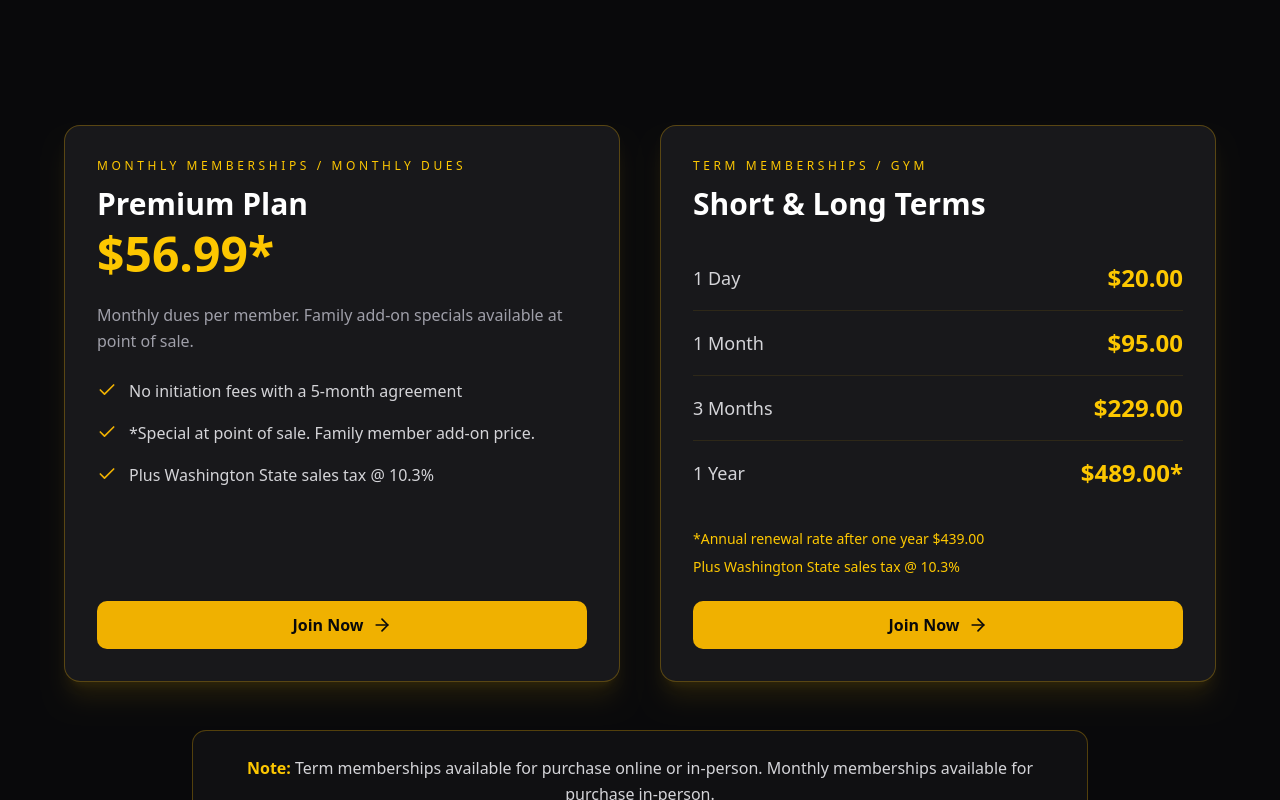
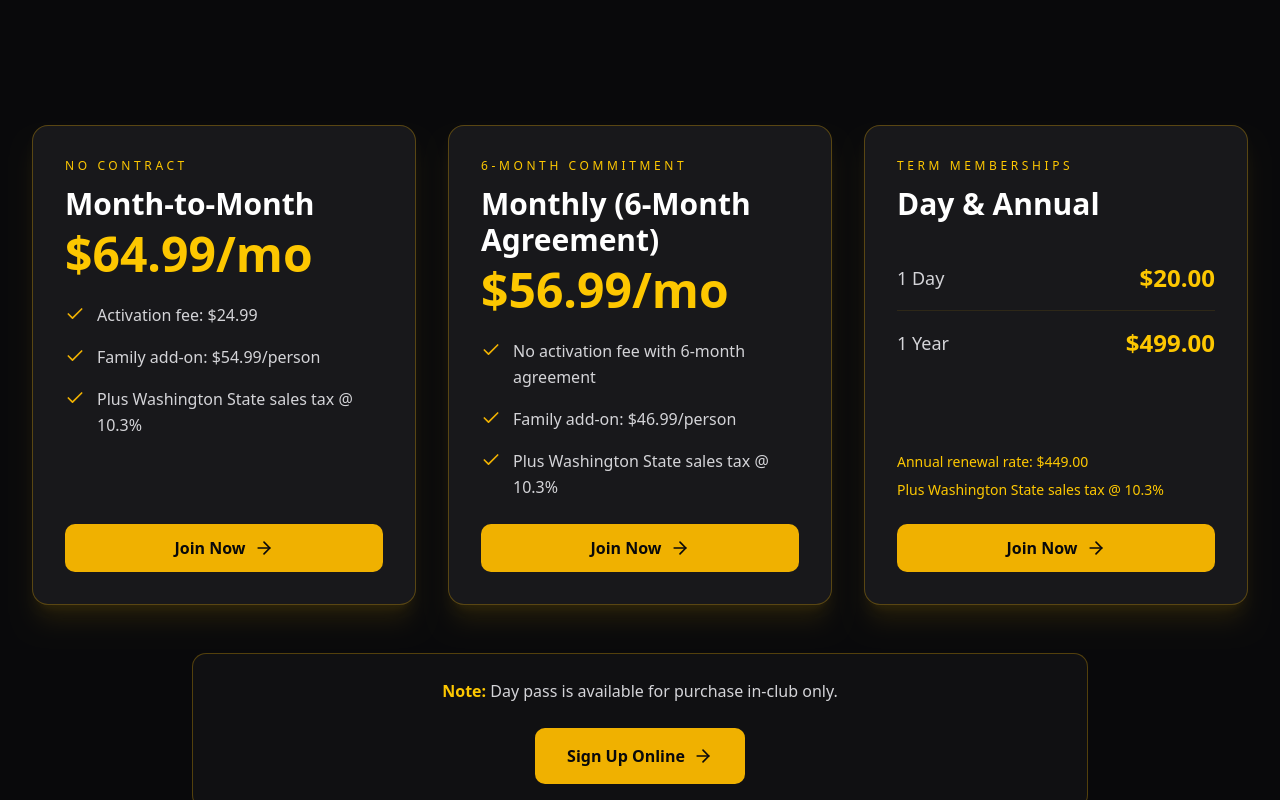
Before and after one commit to DrakeAlia/ironworks-gym, a Next.js app: page /membership in a window 1280 px wide. Shown: the part 1300-2100 px from the top of the page. Built offline with nearby package versions, Linux system fonts and the light colour scheme.

Commit message:
added another card and updated terms for membership page

```diff
--- a/app/membership/page.tsx
+++ b/app/membership/page.tsx
@@ -27,26 +27,35 @@ type PageProps = {
 };
 
 export default function Membership(_props: PageProps) {
-  const premiumPlan = {
-    title: "Premium Plan",
-    price: "$56.99*",
-    subtitle: "Monthly Memberships / Monthly Dues",
+  const monthToMonthPlan = {
+    title: "Month-to-Month",
+    price: "$64.99/mo",
+    subtitle: "No Contract",
     bullets: [
-      "No initiation fees with a 5-month agreement",
-      "*Special at point of sale. Family member add-on price.",
+      "Activation fee: $24.99",
+      "Family add-on: $54.99/person",
+      "Plus Washington State sales tax @ 10.3%",
+    ],
+  };
+
+  const fiveMonthPlan = {
+    title: "Monthly (6-Month Agreement)",
+    price: "$56.99/mo",
+    subtitle: "6-Month Commitment",
+    bullets: [
+      "No activation fee with 6-month agreement",
+      "Family add-on: $46.99/person",
       "Plus Washington State sales tax @ 10.3%",
     ],
   };
 
   const termMemberships = [
     { label: "1 Day", price: "$20.00" },
-    { label: "1 Month", price: "$95.00" },
-    { label: "3 Months", price: "$229.00" },
-    { label: "1 Year", price: "$489.00*" },
+    { label: "1 Year", price: "$499.00" },
   ];
 
   const termNotes = [
-    "*Annual renewal rate after one year $439.00",
+    "Annual renewal rate: $449.00",
     "Plus Washington State sales tax @ 10.3%",
   ];
 
@@ -54,17 +63,16 @@ export default function Membership(_props: PageProps) {
     {
       title: "Membership Pause Policy",
       content: [
-        "AFT (month-to-month) memberships can be paused for a maximum of two months and only once per membership.",
+        "Month-to-Month memberships can be paused for a maximum of two months and only once per membership.",
         "1-year term memberships can be paused for at least two months.",
-        "No pauses can be issued for 1- or 3-month term memberships.*",
+        "Monthly memberships can be paused after the agreement term is complete.",
       ],
     },
     {
       title: "Cancellation Policy",
       content: [
-        "AFT memberships: cancellation is accepted only if you either come in person and sign off on your membership card, or send a signed and dated handwritten letter stating your cancellation.",
-        "1-year term memberships can be cancelled in person or over the phone.",
-        "No cash refunds. Please retain confirmation of your cancellation request.",
+        "Month-to-Month memberships must be cancelled 7 days prior to the billing date.",
+        "Monthly memberships must be cancelled before the 20th of the current month.",
       ],
     },
   ];
@@ -190,9 +198,9 @@ export default function Membership(_props: PageProps) {
 
       {/* Pricing Plans */}
       <section className="py-24 px-4 sm:px-6 lg:px-8">
-        <div className="max-w-6xl mx-auto">
-          <div className="grid grid-cols-1 md:grid-cols-2 gap-8 md:gap-10 items-stretch">
-            {/* Premium Plan */}
+        <div className="max-w-7xl mx-auto">
+          <div className="grid grid-cols-1 sm:grid-cols-2 lg:grid-cols-3 gap-8 items-stretch">
+            {/* Month-to-Month Plan */}
             <motion.div
               initial={{ opacity: 0, y: 20 }}
               whileInView={{ opacity: 1, y: 0 }}
@@ -201,15 +209,44 @@ export default function Membership(_props: PageProps) {
               className="bg-zinc-900 border border-yellow-500/30 rounded-2xl p-6 sm:p-8 shadow-xl shadow-yellow-500/10 flex flex-col"
             >
               <p className="text-xs uppercase tracking-[0.3em] text-yellow-400 mb-3">
-                {premiumPlan.subtitle}
+                {monthToMonthPlan.subtitle}
               </p>
-              <h3 className="text-2xl sm:text-3xl font-bold text-white mb-2">{premiumPlan.title}</h3>
-              <p className="text-4xl sm:text-5xl font-extrabold text-yellow-400 mb-6">{premiumPlan.price}</p>
-              <p className="text-zinc-400 text-sm sm:text-base mb-6 leading-relaxed">
-                Monthly dues per member. Family add-on specials available at point of sale.
+              <h3 className="text-2xl sm:text-3xl font-bold text-white mb-2">{monthToMonthPlan.title}</h3>
+              <p className="text-3xl sm:text-4xl md:text-5xl font-extrabold text-yellow-400 mb-6">{monthToMonthPlan.price}</p>
+              <ul className="space-y-4 mb-6 flex-grow">
+                {monthToMonthPlan.bullets.map((item) => (
+                  <li key={item} className="flex items-start gap-3 text-sm sm:text-base text-zinc-300 leading-relaxed">
+                    <Check className="h-5 w-5 text-yellow-500 flex-shrink-0 mt-0.5" />
+                    <span>{item}</span>
+                  </li>
+                ))}
+              </ul>
+              <a
+                href="https://guru.gyminsight.com/join/sxmkOyeKqKn9xy8"
+                target="_blank"
+                rel="noopener noreferrer"
+                className="mt-auto inline-flex items-center justify-center px-6 py-3 bg-yellow-500 text-zinc-950 font-semibold rounded-lg hover:bg-yellow-400 transition-all duration-300 hover:shadow-lg hover:shadow-yellow-500/25 text-base min-h-[44px]"
+              >
+                Join Now
+                <ArrowRight className="ml-2 h-5 w-5" />
+              </a>
+            </motion.div>
+
+            {/* 5-Month Agreement Plan */}
+            <motion.div
+              initial={{ opacity: 0, y: 20 }}
+              whileInView={{ opacity: 1, y: 0 }}
+              viewport={{ once: true }}
+              transition={{ duration: 0.6, delay: 0.1 }}
+              className="bg-zinc-900 border border-yellow-500/30 rounded-2xl p-6 sm:p-8 shadow-xl shadow-yellow-500/10 flex flex-col"
+            >
+              <p className="text-xs uppercase tracking-[0.3em] text-yellow-400 mb-3">
+                {fiveMonthPlan.subtitle}
               </p>
-              <ul className="space-y-4 mb-6">
-                {premiumPlan.bullets.map((item) => (
+              <h3 className="text-2xl sm:text-3xl font-bold text-white mb-2">{fiveMonthPlan.title}</h3>
+              <p className="text-3xl sm:text-4xl md:text-5xl font-extrabold text-yellow-400 mb-6">{fiveMonthPlan.price}</p>
+              <ul className="space-y-4 mb-6 flex-grow">
+                {fiveMonthPlan.bullets.map((item) => (
                   <li key={item} className="flex items-start gap-3 text-sm sm:text-base text-zinc-300 leading-relaxed">
                     <Check className="h-5 w-5 text-yellow-500 flex-shrink-0 mt-0.5" />
                     <span>{item}</span>
@@ -232,14 +269,14 @@ export default function Membership(_props: PageProps) {
               initial={{ opacity: 0, y: 20 }}
               whileInView={{ opacity: 1, y: 0 }}
               viewport={{ once: true }}
-              transition={{ duration: 0.6, delay: 0.1 }}
+              transition={{ duration: 0.6, delay: 0.2 }}
               className="bg-zinc-900 border border-yellow-500/30 rounded-2xl p-6 sm:p-8 shadow-xl shadow-yellow-500/10 flex flex-col"
             >
               <p className="text-xs uppercase tracking-[0.3em] text-yellow-400 mb-3">
-                Term Memberships / Gym
+                Term Memberships
               </p>
-              <h3 className="text-2xl sm:text-3xl font-bold text-white mb-6">Short & Long Terms</h3>
-              <ul className="divide-y divide-yellow-500/10">
+              <h3 className="text-2xl sm:text-3xl font-bold text-white mb-6">Day & Annual</h3>
+              <ul className="divide-y divide-yellow-500/10 flex-grow">
                 {termMemberships.map((term) => (
                   <li key={term.label} className="flex items-center justify-between py-4 min-h-[44px]">
                     <span className="text-base sm:text-lg text-zinc-300 font-medium">{term.label}</span>
@@ -274,7 +311,7 @@ export default function Membership(_props: PageProps) {
           >
             <div className="bg-zinc-900/50 border border-yellow-500/30 rounded-xl p-6 text-center space-y-6">
               <p className="text-zinc-300 text-sm sm:text-base leading-relaxed">
-                <span className="text-yellow-400 font-semibold">Note:</span> Term memberships available for purchase online or in-person. Monthly memberships available for purchase in-person.
+                <span className="text-yellow-400 font-semibold">Note:</span> Day pass is available for purchase in-club only.
               </p>
               <Link
                 href="https://guru.gyminsight.com/join/sxmkOyeKqKn9xy8"
```
